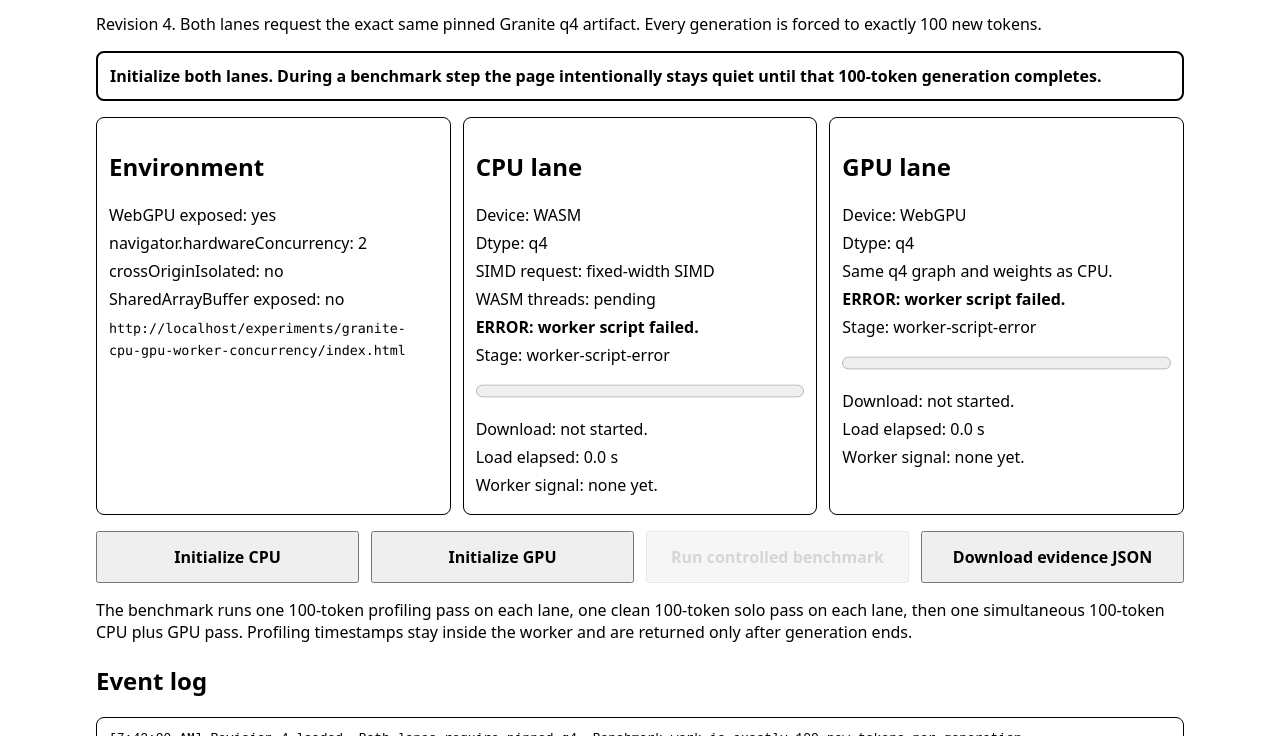
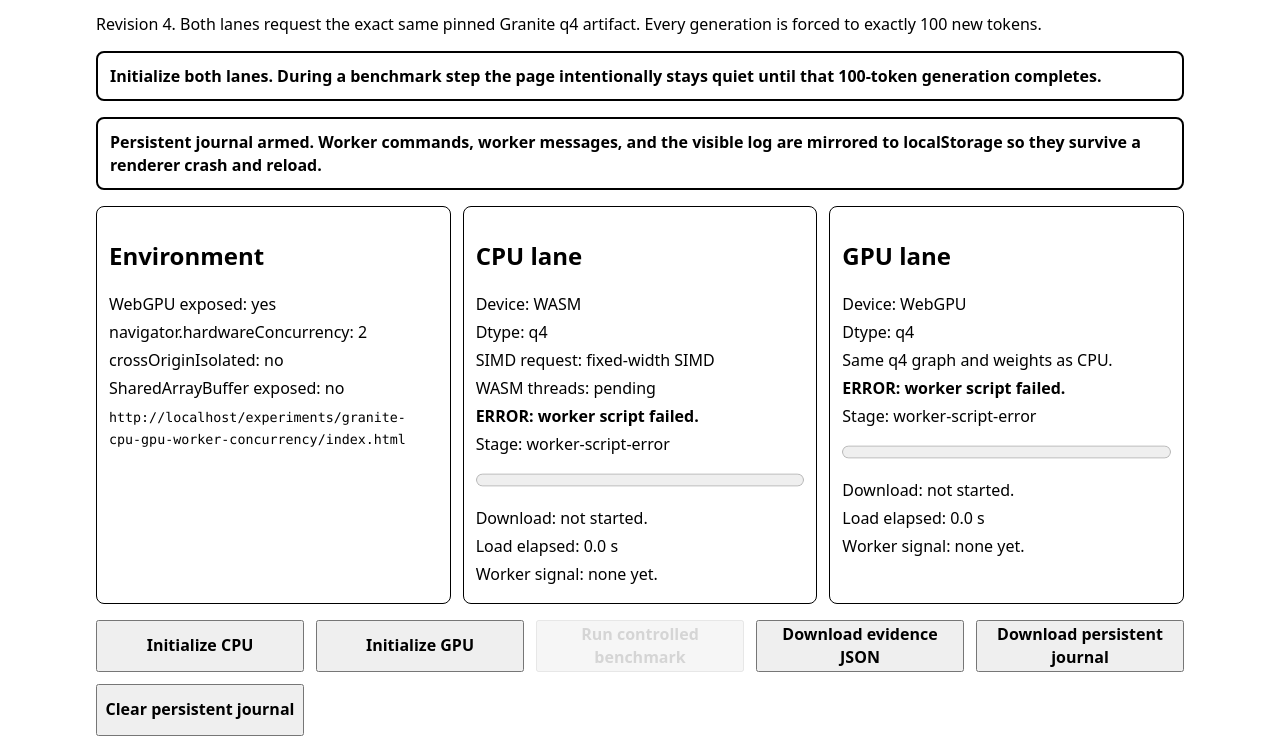
Before and after one commit to NFDFLDTHRY/MochEpoch, a website: page experiments/granite-cpu-gpu-worker-concurrency/index.html in a window 1280 px wide. Shown: the part 64-800 px from the top of the page. Drawn offline with Linux system fonts and the light colour scheme.

Commit message:
Load persistent journal before original V4 controller

```diff
--- a/experiments/granite-cpu-gpu-worker-concurrency/index.html
+++ b/experiments/granite-cpu-gpu-worker-concurrency/index.html
@@ -92,6 +92,7 @@
   <h2>Event log</h2>
   <pre id="log" aria-live="polite"></pre>
 
+  <script src="./journal.js"></script>
   <script type="module" src="./main.js"></script>
 </body>
 </html>
```
